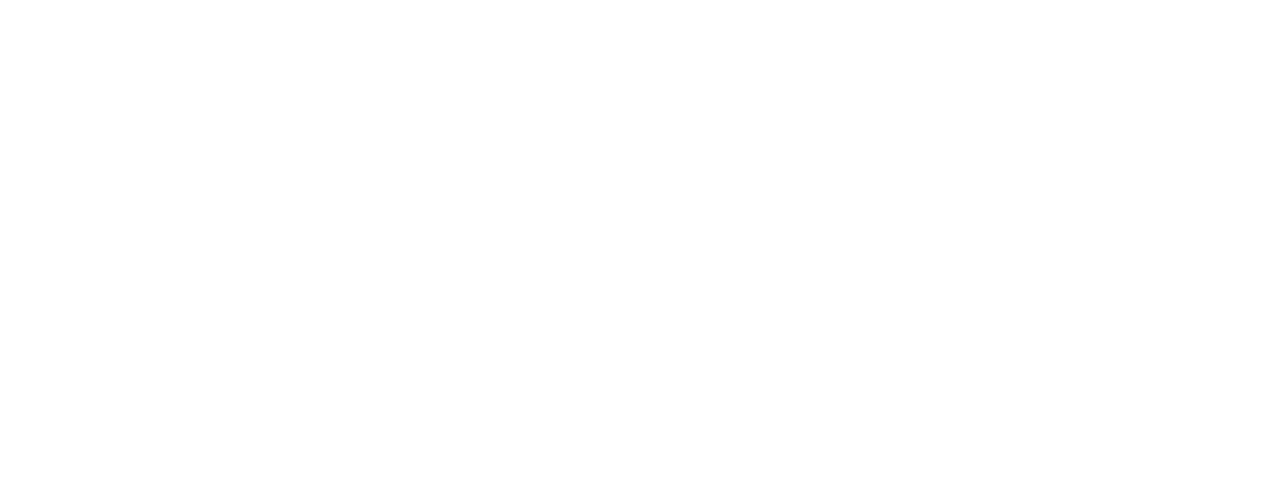
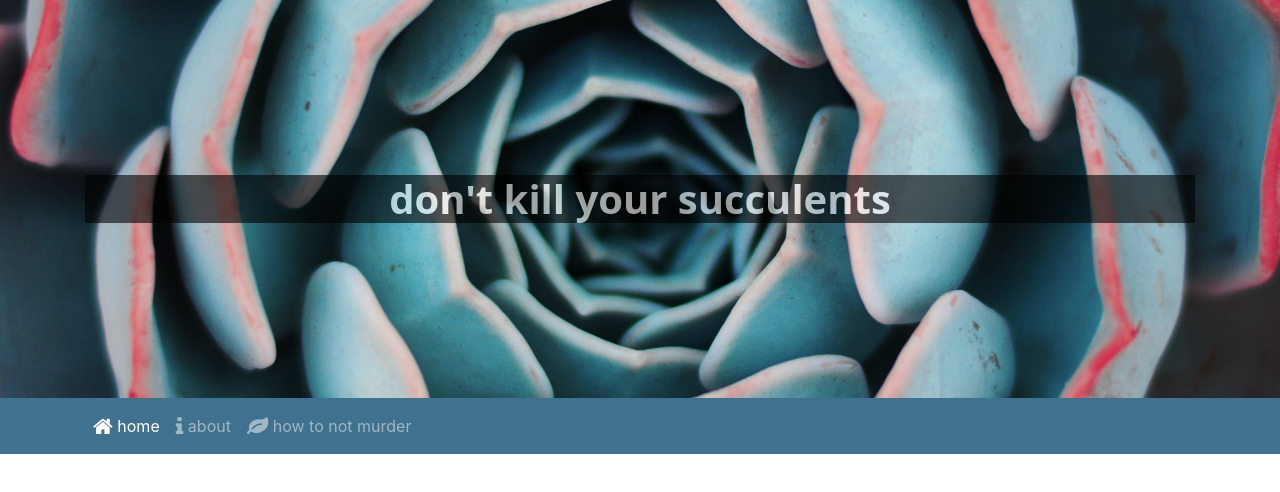
Before and after one commit to dylanpm90/portfolioProject, a website: page index.html in a window 1280 px wide. Drawn offline with nearby package versions, Linux system fonts and the light colour scheme.

Commit message:
jumbotron, css, and other

```diff
--- /dev/null
+++ b/css/styles.css
@@ -0,0 +1,29 @@
+h1,
+h2,
+h3 {
+  font-family: "Open Sans", sans-serif;
+  color: white;
+  text-align: center;
+}
+/* how do i keep the background box opaque, but not the text? */
+div.transbox {
+  margin: 0px;
+  background-color: black;
+  opacity: 0.6;
+}
+div.transbox h1 {
+  margin: 10%;
+  font-weight: bold;
+  color: white;
+  opacity: 1;
+}
+.jumbotron {
+  background: url(/img/yousef-espanioly-L6g30JaQ5Tc-unsplash.jpg) no-repeat center center;
+  background-size: cover;
+  min-height: 300px;
+  margin: 0;
+}
+.navbar {
+    background-color: #114e72;
+    opacity: .8;
+  }
--- a/index.html
+++ b/index.html
@@ -1,10 +1,78 @@
 <!DOCTYPE html>
 <html lang="en">
   <head>
-    <meta charset="UTF-8" />
-    <meta http-equiv="X-UA-Compatible" content="IE=edge" />
-    <meta name="viewport" content="width=device-width, initial-scale=1.0" />
-    <title>Document</title>
+    <!-- Required meta tags always come first -->
+    <meta charset="utf-8" />
+    <meta name="viewport" content="width=device-width, initial-scale=1" />
+    <!-- build:css css/main.css -->
+    <link
+      rel="stylesheet"
+      href="node_modules/bootstrap/dist/css/bootstrap.min.css"
+    />
+    <link
+      rel="stylesheet"
+      href="node_modules/font-awesome/css/font-awesome.min.css"
+    />
+    <link
+      rel="stylesheet"
+      href="node_modules/bootstrap-social/bootstrap-social.css"
+    />
+    <link rel="stylesheet" href="css/styles.css" />
+    <!-- endbuild -->
+    <title>Don't Kill Your Succulent</title>
   </head>
-  <body></body>
+  <body>
+    <header class="jumbotron jumbotron-fluid">
+      <div class="container container-fluid">
+        <div class="row">
+          <div class="col">
+            <div class="transbox">
+              <h1>don't kill your succulents</h1>
+            </div>
+          </div>
+        </div>
+      </div>
+    </header>
+    <nav class="navbar navbar-expand-sm navbar-dark sticky-top">
+      <div class="container">
+        <button
+          class="navbar-toggler"
+          type="button"
+          data-toggle="collapse"
+          data-target="#dontKillNavbar"
+        >
+          <span class="navbar-toggler-icon"></span>
+        </button>
+        <div class="collapse navbar-collapse" id="dontKillNavbar">
+          <ul class="navbar-nav">
+            <li class="nav-item active">
+              <a class="nav-link" href="#"
+                ><i class="fa fa-home fa-lg"></i> home</a
+              >
+            </li>
+            <li class="nav-item">
+              <a class="nav-link" href="#"
+                ><i class="fa fa-info fa-lg"></i> about</a
+              >
+            </li>
+            <li class="nav-item">
+              <a class="nav-link" href="#"
+                ><i class="fa fa-leaf fa-lg"></i> how to not murder</a
+              >
+            </li>
+          </ul>
+          <!-- <span class="navbar-text ml-auto">
+            <a role="button" data-toggle="modal" data-target="#loginModal">
+                <i class="fa fa-sign-in"></i> Login
+            </a> -->
+        </div>
+      </div>
+    </nav>
+    <!-- build:js js/main.js -->
+    <script src="node_modules/jquery/dist/jquery.slim.min.js"></script>
+    <script src="node_modules/popper.js/dist/umd/popper.min.js"></script>
+    <script src="node_modules/bootstrap/dist/js/bootstrap.min.js"></script>
+    <script src="js/scripts.js"></script>
+    <!-- endbuild -->
+  </body>
 </html>
```
Also changed, not shown: img/logo.png (added), img/yousef-espanioly-L6g30JaQ5Tc-unsplash.jpg (added).
